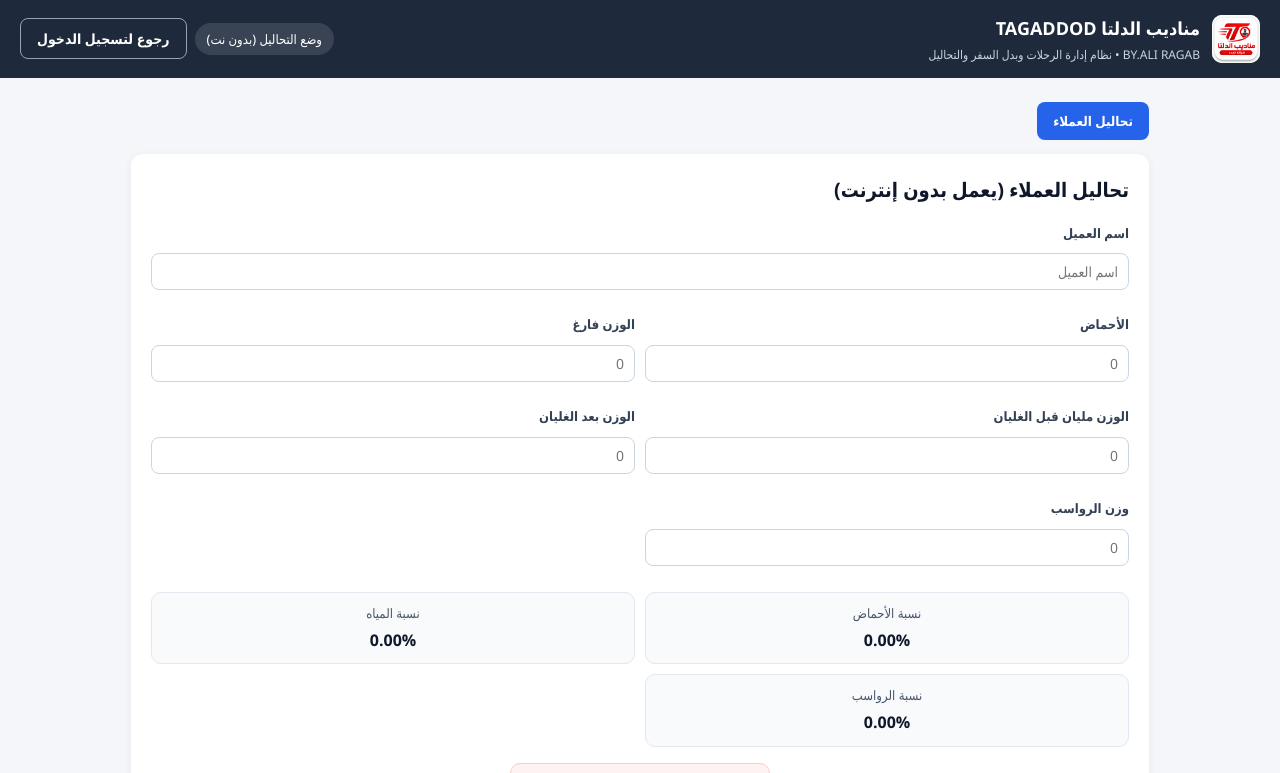
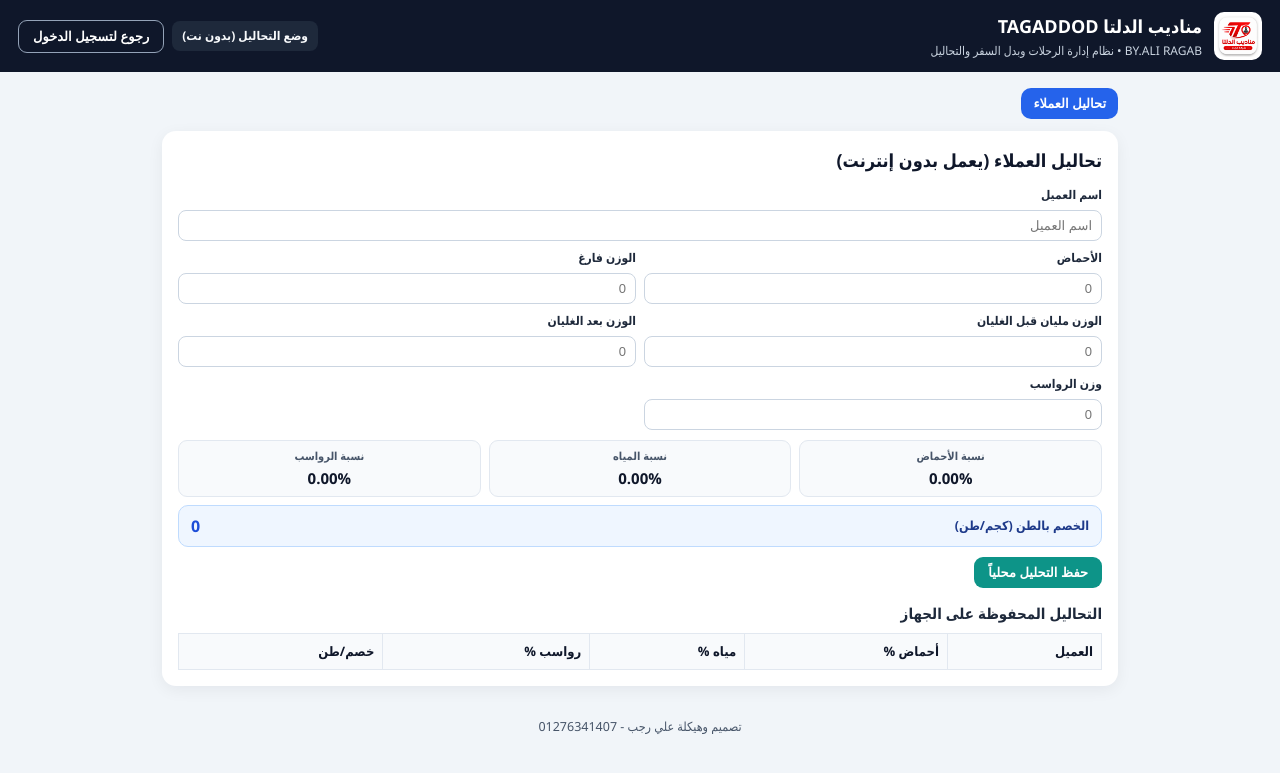
Before and after one commit to alim1ragab-coder/delta-reps-app, a plain HTML site: page index.html in a window 1280 px wide. Both pictures are taken after a click on the button "وضع التحاليل (بدون نت)". Shown: the top 773 px of the page. Drawn offline with Linux system fonts and the light colour scheme.

Commit message:
Update styles.css

```diff
--- a/styles.css
+++ b/styles.css
@@ -4,16 +4,17 @@
 
 body {
   margin: 0;
-  font-family: "Segoe UI", Tahoma, Arial, sans-serif;
-  background: #f4f6f9;
-  color: #1f2937;
-  line-height: 1.6;
+  font-family: "Segoe UI", Tahoma, Geneva, Verdana, sans-serif;
+  background: #f1f5f9;
+  color: #0f172a;
+  line-height: 1.5;
 }
 
 .hidden {
   display: none !important;
 }
 
+/* شاشة البداية Splash Screen */
 .splash-screen {
   position: fixed;
   inset: 0;
@@ -24,28 +25,28 @@ body {
   flex-direction: column;
   align-items: center;
   justify-content: center;
-  gap: 16px;
+  gap: 14px;
   padding: 20px;
   text-align: center;
 }
 
 .splash-img {
-  max-width: 340px;
-  width: 100%;
+  max-width: min(520px, 92vw);
+  max-height: 60vh;
+  object-fit: contain;
   border-radius: 14px;
-  box-shadow: 0 10px 30px rgba(0, 0, 0, 0.45);
 }
 
 .splash-caption {
   font-size: 16px;
-  font-weight: bold;
-  letter-spacing: 0.4px;
+  font-weight: 700;
 }
 
-.app-header {
-  background: #1e293b;
+/* الهيدر العلوي */
+.app-header.topbar {
+  background: #0f172a;
   color: #ffffff;
-  padding: 14px 20px;
+  padding: 12px 18px;
   display: flex;
   flex-wrap: wrap;
   align-items: center;
@@ -62,9 +63,10 @@ body {
 .brand-logo {
   width: 48px;
   height: 48px;
+  object-fit: contain;
   border-radius: 10px;
-  object-fit: cover;
   background: #ffffff;
+  padding: 3px;
 }
 
 .app-header h1 {
@@ -80,8 +82,8 @@ body {
 
 .header-actions {
   display: flex;
+  flex-wrap: wrap;
   align-items: center;
-  flex-wrap: wrap;
   gap: 8px;
 }
 
@@ -94,24 +96,27 @@ body {
 }
 
 .user-badge {
-  background: rgba(255, 255, 255, 0.12);
-  padding: 6px 12px;
-  border-radius: 20px;
-  font-size: 13px;
+  background: #1e293b;
+  color: #f8fafc;
+  padding: 6px 10px;
+  border-radius: 8px;
+  font-size: 12px;
+  font-weight: 600;
 }
 
+/* الحاوية والكروت */
 .container {
-  max-width: 1050px;
-  margin: 24px auto;
-  padding: 0 16px;
+  max-width: 980px;
+  margin: 16px auto;
+  padding: 0 12px;
 }
 
 .card {
   background: #ffffff;
-  border-radius: 12px;
-  padding: 20px;
-  box-shadow: 0 2px 10px rgba(15, 23, 42, 0.06);
-  margin-bottom: 18px;
+  border-radius: 14px;
+  padding: 16px;
+  box-shadow: 0 4px 16px rgba(15, 23, 42, 0.06);
+  margin-bottom: 14px;
 }
 
 .auth-card {
@@ -120,55 +125,60 @@ body {
 }
 
 h2 {
-  margin-top: 0;
-  font-size: 20px;
+  margin: 0 0 12px;
+  font-size: 18px;
   color: #0f172a;
 }
 
 h3 {
-  margin-top: 18px;
-  font-size: 16px;
+  margin: 14px 0 8px;
+  font-size: 15px;
   color: #1e293b;
 }
 
 .hint {
-  color: #64748b;
   font-size: 13px;
-  margin-top: 0;
+  color: #475569;
+  margin: 4px 0 12px;
 }
 
+/* الحقول والنماذج */
 .field {
   display: flex;
   flex-direction: column;
-  gap: 6px;
-  margin-bottom: 14px;
+  gap: 4px;
+  min-width: 0;
 }
 
 .field label {
-  font-size: 13px;
-  font-weight: bold;
-  color: #334155;
+  font-size: 12.5px;
+  font-weight: 600;
+  color: #1e293b;
 }
 
 .field input,
 .field select {
-  padding: 10px 12px;
+  width: 100%;
+  min-width: 0;
+  padding: 8px 10px;
   border: 1px solid #cbd5e1;
-  border-radius: 8px;
-  font-size: 14px;
-  font-family: inherit;
+  border-radius: 9px;
+  font-size: 13.5px;
+  background: #ffffff;
+  color: #0f172a;
 }
 
 .field input:focus,
 .field select:focus {
   outline: none;
   border-color: #2563eb;
+  box-shadow: 0 0 0 2px rgba(37, 99, 235, 0.14);
 }
 
 .grid-form {
   display: grid;
-  grid-template-columns: repeat(auto-fit, minmax(220px, 1fr));
-  gap: 14px;
+  grid-template-columns: repeat(2, minmax(0, 1fr));
+  gap: 10px;
 }
 
 .full-width {
@@ -178,42 +188,50 @@ h3 {
 .inline-form {
   display: flex;
   flex-wrap: wrap;
-  gap: 10px;
+  gap: 8px;
+  align-items: center;
 }
 
 .inline-form input {
-  flex: 1 1 180px;
-  padding: 10px 12px;
+  flex: 1 1 160px;
+  min-width: 0;
+  padding: 8px 10px;
   border: 1px solid #cbd5e1;
-  border-radius: 8px;
-  font-family: inherit;
+  border-radius: 9px;
+  font-size: 13.5px;
 }
 
-.actions-row,
 .filters-row {
+  display: grid;
+  grid-template-columns: repeat(2, minmax(0, 1fr));
+  gap: 10px;
+  margin-bottom: 10px;
+}
+
+.actions-row {
   display: flex;
   flex-wrap: wrap;
-  gap: 10px;
-  align-items: center;
+  gap: 8px;
+  margin-top: 14px;
 }
 
-.section-header {
-  display: flex;
-  flex-wrap: wrap;
-  align-items: center;
-  justify-content: space-between;
-  gap: 10px;
-  margin-bottom: 12px;
+/* الأزرار */
+.btn {
+  border: none;
+  border-radius: 9px;
+  padding: 8px 14px;
+  font-size: 13px;
+  font-weight: 600;
+  cursor: pointer;
+  transition: opacity 0.15s ease, transform 0.1s ease;
 }
 
-.btn {
-  padding: 10px 16px;
-  border: none;
-  border-radius: 8px;
-  font-size: 14px;
-  font-weight: bold;
-  cursor: pointer;
-  font-family: inherit;
+.btn:hover {
+  opacity: 0.93;
+}
+
+.btn:active {
+  transform: scale(0.99);
 }
 
 .btn-primary {
@@ -221,26 +239,9 @@ h3 {
   color: #ffffff;
 }
 
-.btn-primary:hover {
-  background: #1d4ed8;
-}
-
 .btn-success {
   background: #16a34a;
   color: #ffffff;
-}
-
-.btn-success:hover {
-  background: #15803d;
-}
-
-.btn-teal {
-  background: #0f766e;
-  color: #ffffff;
-}
-
-.btn-teal:hover {
-  background: #115e59;
 }
 
 .btn-danger {
@@ -248,8 +249,9 @@ h3 {
   color: #ffffff;
 }
 
-.btn-danger:hover {
-  background: #b91c1c;
+.btn-teal {
+  background: #0d9488;
+  color: #ffffff;
 }
 
 .btn-outline {
@@ -258,22 +260,28 @@ h3 {
   border: 1px solid #94a3b8;
 }
 
+.card .btn-outline {
+  color: #0f172a;
+  border-color: #cbd5e1;
+}
+
+/* التبويبات */
 .tabs-bar {
   display: flex;
   flex-wrap: wrap;
   gap: 8px;
-  margin-bottom: 14px;
+  margin-bottom: 12px;
 }
 
 .tab-btn {
   background: #e2e8f0;
   color: #1e293b;
   border: none;
-  padding: 10px 16px;
-  border-radius: 8px;
-  font-weight: bold;
+  border-radius: 10px;
+  padding: 8px 12px;
+  font-size: 13px;
+  font-weight: 600;
   cursor: pointer;
-  font-family: inherit;
 }
 
 .tab-btn.active {
@@ -289,121 +297,160 @@ h3 {
   display: block;
 }
 
-.summary-text {
-  font-weight: bold;
-  color: #0f172a;
-  margin: 12px 0;
+.section-header {
+  display: flex;
+  flex-wrap: wrap;
+  align-items: center;
+  justify-content: space-between;
+  gap: 10px;
+  margin-bottom: 8px;
 }
 
+.summary-text {
+  font-size: 13px;
+  font-weight: 600;
+  color: #334155;
+  margin: 8px 0 10px;
+}
+
+/* الجداول */
 .table-wrap {
+  width: 100%;
   overflow-x: auto;
 }
 
 table {
   width: 100%;
   border-collapse: collapse;
-  font-size: 14px;
+  font-size: 13px;
 }
 
 th,
 td {
-  padding: 10px 12px;
-  border-bottom: 1px solid #e2e8f0;
+  border: 1px solid #e2e8f0;
+  padding: 8px;
   text-align: right;
+  white-space: nowrap;
 }
 
 th {
   background: #f8fafc;
   color: #0f172a;
-  font-weight: bold;
+  font-weight: 700;
 }
 
+/* تبويب التحاليل: كل خانتين جنب بعض ومربعات نسب مدمجة */
 .lab-grid {
   display: grid;
-  grid-template-columns: repeat(auto-fit, minmax(210px, 1fr));
-  gap: 12px 16px;
+  grid-template-columns: repeat(2, minmax(0, 1fr));
+  gap: 8px;
+}
+
+.lab-full-row {
+  grid-column: 1 / -1;
+}
+
+.lab-grid label {
+  font-size: 12px;
+  margin-bottom: 2px;
+}
+
+.lab-grid input {
+  padding: 7px 9px;
+  font-size: 13px;
+  border-radius: 8px;
 }
 
 .lab-results-row {
   display: grid;
-  grid-template-columns: repeat(auto-fit, minmax(180px, 1fr));
-  gap: 14px;
+  grid-template-columns: repeat(3, minmax(0, 1fr));
+  gap: 8px;
   margin-top: 10px;
 }
 
 .lab-metric-card {
   background: #f8fafc;
   border: 1px solid #e2e8f0;
-  border-radius: 10px;
-  padding: 14px;
+  border-radius: 9px;
+  padding: 7px 6px;
   text-align: center;
+  min-width: 0;
 }
 
 .lab-metric-label {
-  font-size: 13px;
+  font-size: 11px;
   color: #475569;
-  margin-bottom: 4px;
+  font-weight: 600;
+  margin-bottom: 2px;
 }
 
 .lab-metric-value {
-  font-size: 20px;
-  font-weight: bold;
+  font-size: 15px;
+  font-weight: 700;
   color: #0f172a;
 }
 
 .lab-deduction-box {
-  max-width: 260px;
-  margin: 16px auto 0;
-  background: #fef2f2;
-  border: 1px solid #fecaca;
+  margin-top: 8px;
+  background: #eff6ff;
+  border: 1px solid #bfdbfe;
   border-radius: 10px;
-  padding: 12px 16px;
-  text-align: center;
+  padding: 8px 12px;
+  display: flex;
+  align-items: center;
+  justify-content: space-between;
+  gap: 10px;
 }
 
 .lab-deduction-label {
-  font-size: 13px;
-  color: #991b1b;
+  font-size: 12.5px;
+  font-weight: 700;
+  color: #1e3a8a;
 }
 
 .lab-deduction-value {
-  font-size: 22px;
-  font-weight: bold;
-  color: #b91c1c;
-  margin-top: 2px;
+  font-size: 16px;
+  font-weight: 800;
+  color: #1d4ed8;
 }
 
 .lab-save-row {
+  margin-top: 10px;
   display: flex;
-  justify-content: flex-end;
-  margin-top: 16px;
+  gap: 8px;
 }
 
+/* قائمة المناديب */
 .admin-block {
-  padding-top: 14px;
-  margin-top: 14px;
+  padding-top: 8px;
+  margin-top: 10px;
   border-top: 1px solid #e2e8f0;
 }
 
 .admin-block:first-of-type {
   border-top: none;
+  margin-top: 0;
   padding-top: 0;
-  margin-top: 0;
 }
 
 .reps-list {
   list-style: none;
+  margin: 0;
   padding: 0;
-  margin: 0;
+  display: flex;
+  flex-direction: column;
+  gap: 8px;
 }
 
 .reps-list li {
   display: flex;
   align-items: center;
   justify-content: space-between;
-  gap: 12px;
-  padding: 10px 0;
-  border-bottom: 1px solid #f1f5f9;
+  gap: 10px;
+  background: #f8fafc;
+  border: 1px solid #e2e8f0;
+  border-radius: 10px;
+  padding: 8px 10px;
 }
 
 .rep-row-info {
@@ -413,72 +460,40 @@ th {
 }
 
 .rep-avatar-mini {
-  width: 38px;
-  height: 38px;
+  width: 34px;
+  height: 34px;
   border-radius: 50%;
   object-fit: cover;
 }
 
+/* الفوتر */
 .app-footer {
   text-align: center;
-  padding: 18px 12px;
-  color: #64748b;
-  font-size: 13px;
-}/* تنسيق تحاليل العملاء: كل خانتين جنب بعض على الموبايل والشاشات */
-.lab-grid {
-  display: grid;
-  grid-template-columns: repeat(2, minmax(0, 1fr));
-  gap: 10px;
+  padding: 16px 12px 24px;
+  font-size: 12.5px;
+  color: #475569;
 }
 
-.lab-full-row {
-  grid-column: 1 / -1;
+/* تجاوب الشاشات الصغيرة جداً */
+@media (max-width: 480px) {
+  .grid-form {
+    grid-template-columns: 1fr;
   }
 
-/* تنسيق كروت النسب (الأحماض / المياه / الرواسب): كل 2 جنب بعض */
   .lab-results-row {
-  display: grid;
     grid-template-columns: repeat(2, minmax(0, 1fr));
-  gap: 10px;
-  margin-top: 12px;
-}
-
-/* لو حابب آخر كارت (الرواسب) ياخد عرض صف كامل أو يفضل جنب اللي قبله:
-   سيبه كده هيمشي 2 جنب بعض تلقائياً */
-
-.lab-grid input {
-  width: 100%;
-  min-width: 0;
-  box-sizing: border-box;
-  padding: 8px 10px;
-  font-size: 14px;
-}
-
-.lab-grid label {
-  font-size: 13px;
-  margin-bottom: 4px;
-  display: block;
+    gap: 6px;
   }
 
   .lab-metric-card {
-  padding: 10px;
-  min-width: 0;
-  text-align: center;
+    padding: 6px 5px;
+  }
+
+  .lab-metric-label {
+    font-size: 10.5px;
   }
 
   .lab-metric-value {
-  font-size: 16px;
-  font-weight: bold;
-}
-
-/* على الشاشات الصغيرة جداً لو خانة ضاقت شوية */
-@media (max-width: 360px) {
-  .lab-grid,
-  .lab-results-row {
-    gap: 8px;
-  }
-  .lab-grid input {
-    padding: 7px 8px;
-    font-size: 13px;
+    font-size: 15px;
   }
 }
```
Lines whose indentation alone changed are shown as unchanged.
